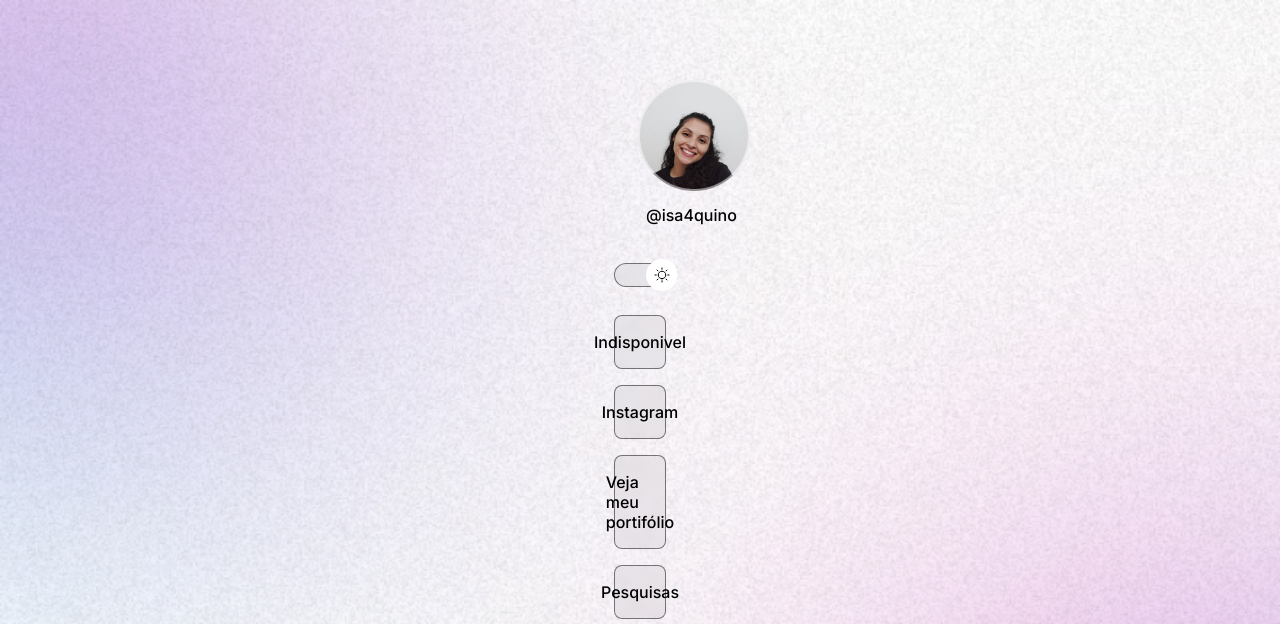
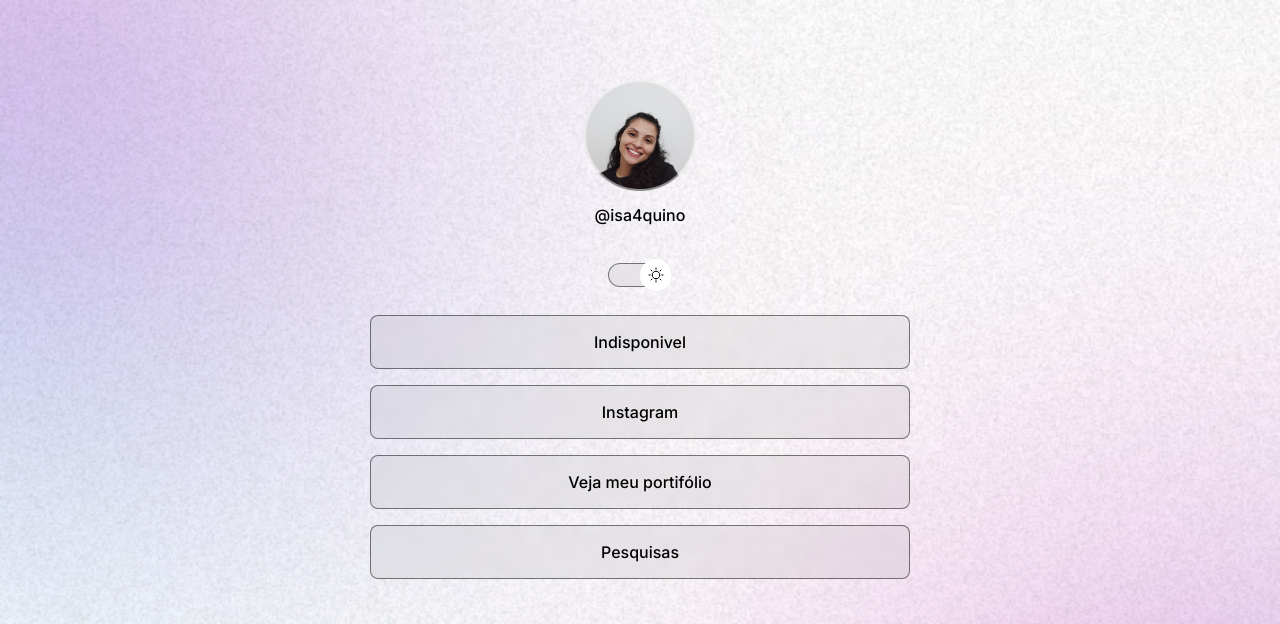
Before and after one commit to IsabellyAquino/projetoLinks, a plain HTML site: page index.html in a window 1280 px wide. Shown: the top 624 px of the page. Drawn offline with nearby package versions, Linux system fonts and the light colour scheme.

Commit message:
adjust container widht

```diff
--- a/style.css
+++ b/style.css
@@ -24,7 +24,7 @@ fundo, cor das caixas*/
   --surface-color: rgba(0, 0, 0, 0.05);
   --surface-color-hover: rgba(0, 0, 0, 0.02);
   --highlight-color: rgba(0, 0, 0, 0.1);
-   --switch-bg-url: url(./assets/sun.svg);
+  --switch-bg-url: url(./assets/sun.svg);
 }
 
 /* define fundo como imagem
@@ -52,10 +52,10 @@ body * {
 
 /* height: 712px; geralmente não utiliza altura,
  pois altura tem que ser fluida
- e define margem em cima 100px ate que alcance o maximo de 588,na direita e esquerda auto
+ e define margem em cima 56px, na direita e esquerda auto
  e embaixo 0px*/
 #container {
-  width: 100px;
+  width: 100%;
   max-width: 588px;
   margin: 56px auto 0px;
   padding: 0 24px;
@@ -85,7 +85,7 @@ define-se o "pai" desta forma*/
   margin: 4px auto;
 }
 
-#switch button{
+#switch button {
   width: 32px;
   background: white var(--switch-bg-url) no-repeat center;
   height: 32px;
@@ -100,12 +100,12 @@ define-se o "pai" desta forma*/
   transform: translateY(-50%);
 }
 
-.light #switch button{
+.light #switch button {
   right: 0;
   left: initial;
 }
 
-#switch span{
+#switch span {
   display: block;
   width: 64px;
   height: 24px;
```
